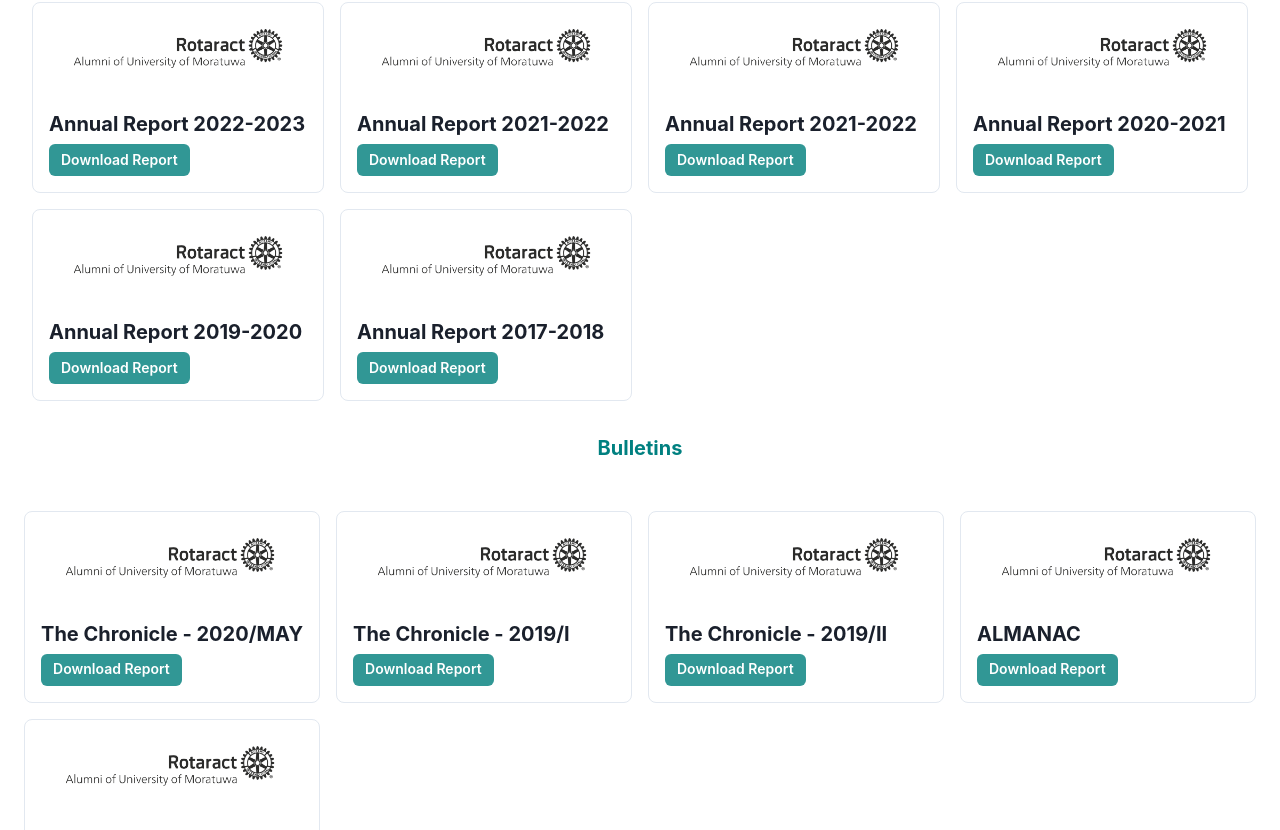
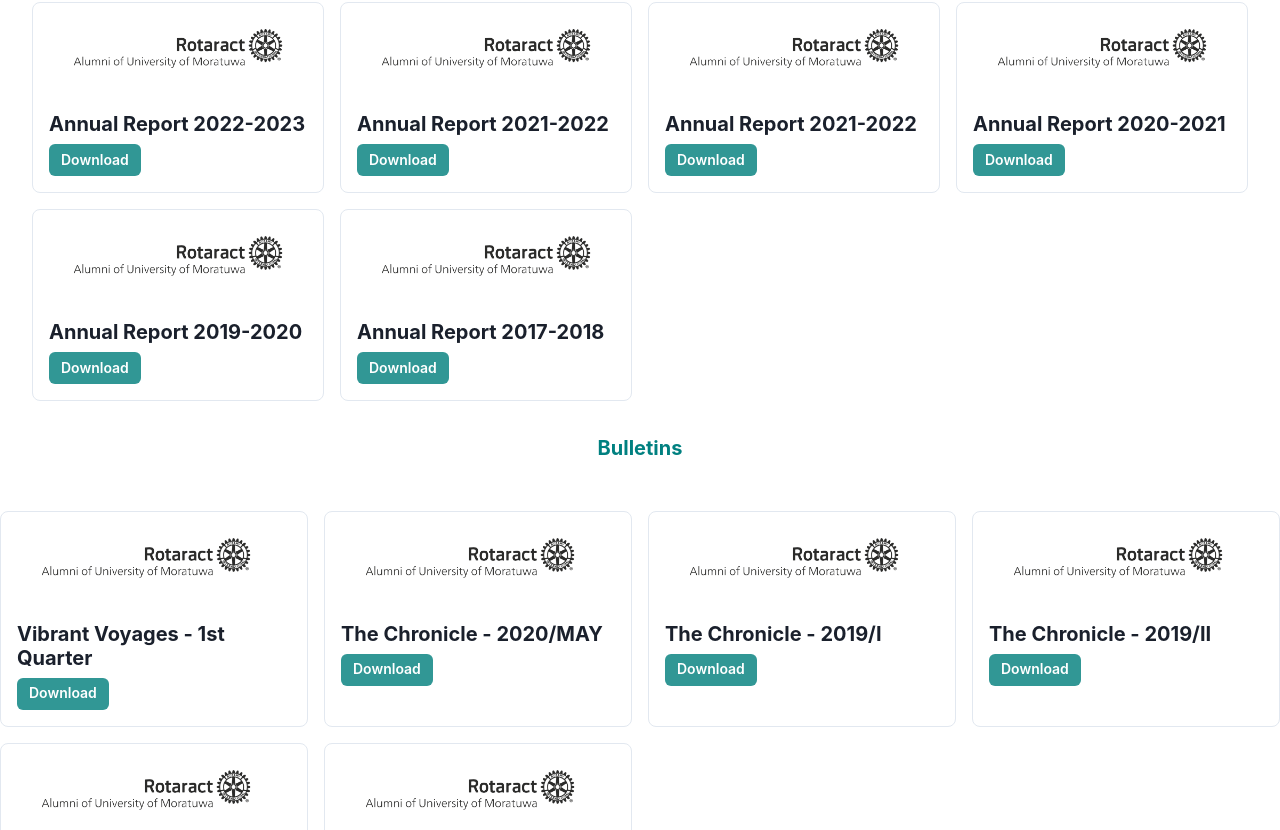
Before and after one commit to geshan99/alumni-mora-website, a Next.js app: page /downloads in a window 1280 px wide. Shown: the part 390-1220 px from the top of the page. Built offline with nearby package versions, Linux system fonts and the light colour scheme.

Commit message:
vibrant voyage newsletter added

```diff
--- a/src/components/downloads/AnnualReportCard.js
+++ b/src/components/downloads/AnnualReportCard.js
@@ -14,7 +14,7 @@
 						target="_blank"
 						rel="noreferrer"
 					>
-						Download Report
+						Download
 					</a>
 				</Button>
 			</Box>
--- a/src/pages/downloads.js
+++ b/src/pages/downloads.js
@@ -45,6 +45,11 @@
 	},
 ];
 const bulletins = [
+	{
+		title: "Vibrant Voyages - 1st Quarter",
+		imageUrl: "/logo_b.png",
+		pdfUrl: "/reports/Vibrant Voyages Rotaract Alumni Mora Odyssey - 1st Quarter.pdf",
+	},
 	{
 		title: "The Chronicle - 2020/MAY",
 		imageUrl: "/logo_b.png",
```
Also changed, not shown: 1 other file (tests, documents, lock files or other folders).
